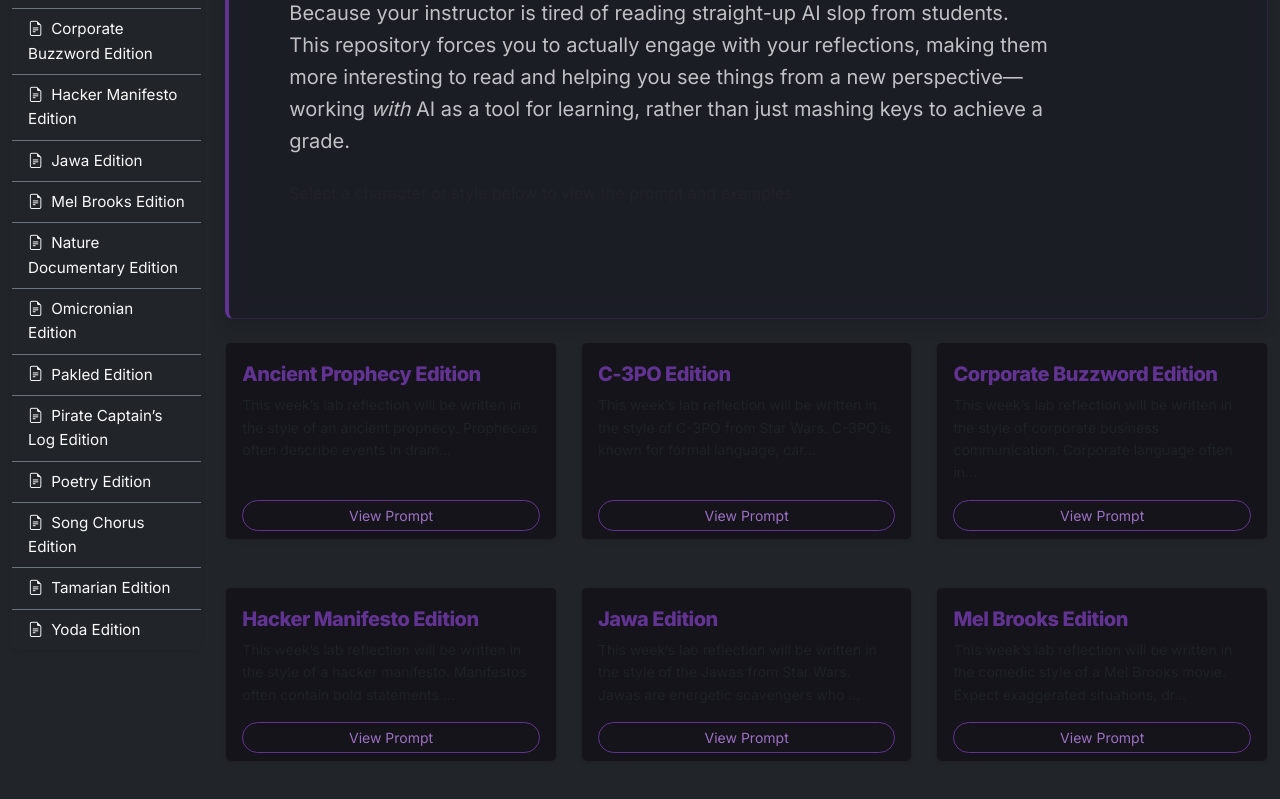
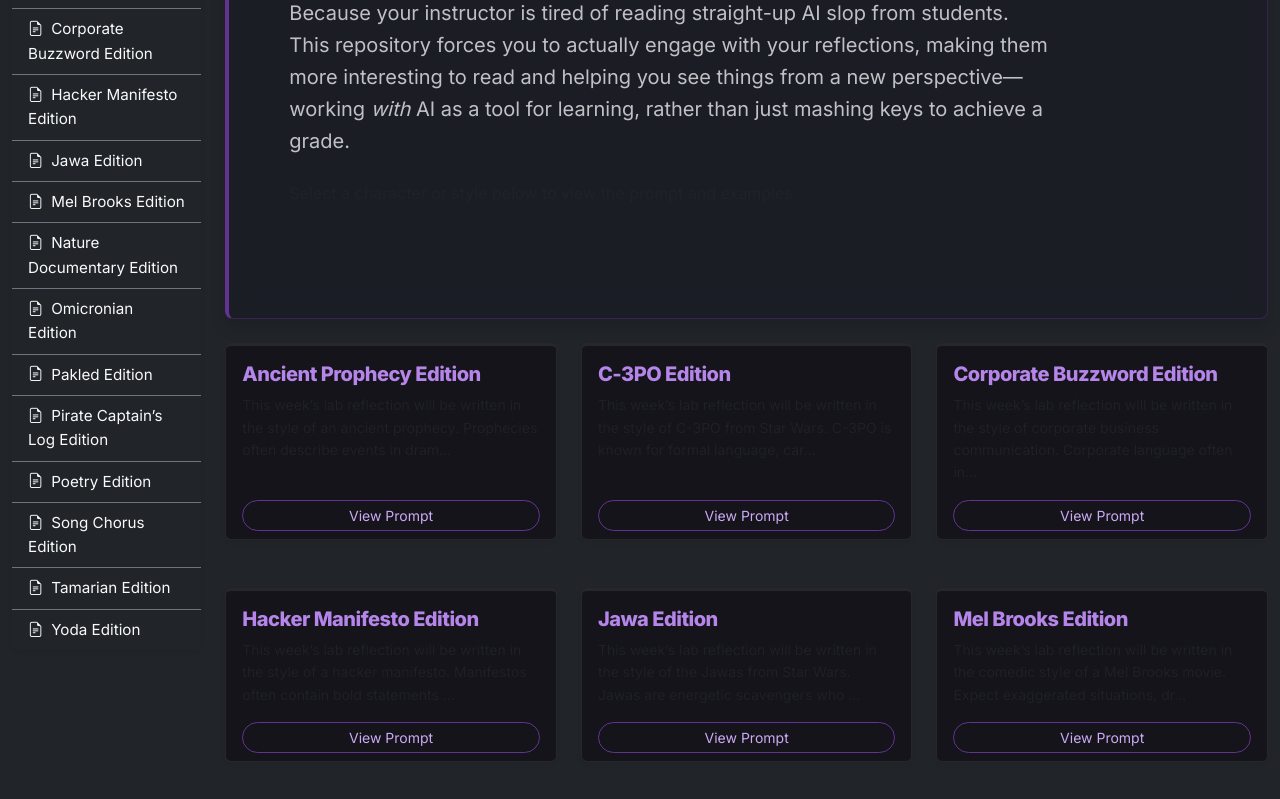
Before and after one commit to alan-stines/reflection-styles-repo, a plain HTML site: page public/index.html in a window 1280 px wide. Shown: the part 257-1056 px from the top of the page. Drawn offline with nearby package versions, Linux system fonts and the light colour scheme.

Commit message:
color contrast fixes

```diff
--- a/public/style.css
+++ b/public/style.css
@@ -1,12 +1,13 @@
 :root {
     --bs-body-bg: #0f0f13;
-    --bs-body-color: #e2e2e2;
+    --bs-body-color: #f1f1f1;
     --primary-accent: #633393;
+    --primary-text: #b685ea; /* Lighter tint for accessible text on dark BG */
     --primary-hover: #7b42b5;
-    --secondary-accent: #9d70c4;
+    --secondary-accent: #ccaaf5; /* Lightened secondary accent */
     --darker-bg: #14141a;
     --glass-bg: rgba(26, 26, 36, 0.7);
-    --glass-border: rgba(99, 51, 147, 0.3);
+    --glass-border: rgba(99, 51, 147, 0.4);
 }
 
 body {
@@ -23,7 +24,7 @@
 }
 
 .text-primary-accent {
-    color: var(--primary-accent) !important;
+    color: var(--primary-text) !important;
 }
 
 .text-secondary-accent {
@@ -63,15 +64,16 @@
 /* Cards Animation */
 .style-card {
     background: var(--darker-bg);
-    border: 1px solid rgba(255,255,255,0.05) !important;
+    border: 1px solid rgba(255,255,255,0.08) !important;
     transition: all 0.3s cubic-bezier(0.25, 0.8, 0.25, 1);
-    border-top: 3px solid transparent !important;
+    border-top: 3px solid rgba(255,255,255,0.08) !important;
 }
 
 .style-card:hover {
     transform: translateY(-5px);
     box-shadow: 0 10px 20px rgba(0,0,0,0.5) !important;
-    border-top: 3px solid var(--primary-accent) !important;
+    border-top: 3px solid var(--primary-text) !important;
+    background: #181822;
 }
 
 /* Sidebar Styling */
--- a/src/style.css
+++ b/src/style.css
@@ -1,12 +1,13 @@
 :root {
     --bs-body-bg: #0f0f13;
-    --bs-body-color: #e2e2e2;
+    --bs-body-color: #f1f1f1;
     --primary-accent: #633393;
+    --primary-text: #b685ea; /* Lighter tint for accessible text on dark BG */
     --primary-hover: #7b42b5;
-    --secondary-accent: #9d70c4;
+    --secondary-accent: #ccaaf5; /* Lightened secondary accent */
     --darker-bg: #14141a;
     --glass-bg: rgba(26, 26, 36, 0.7);
-    --glass-border: rgba(99, 51, 147, 0.3);
+    --glass-border: rgba(99, 51, 147, 0.4);
 }
 
 body {
@@ -23,7 +24,7 @@
 }
 
 .text-primary-accent {
-    color: var(--primary-accent) !important;
+    color: var(--primary-text) !important;
 }
 
 .text-secondary-accent {
@@ -63,15 +64,16 @@
 /* Cards Animation */
 .style-card {
     background: var(--darker-bg);
-    border: 1px solid rgba(255,255,255,0.05) !important;
+    border: 1px solid rgba(255,255,255,0.08) !important;
     transition: all 0.3s cubic-bezier(0.25, 0.8, 0.25, 1);
-    border-top: 3px solid transparent !important;
+    border-top: 3px solid rgba(255,255,255,0.08) !important;
 }
 
 .style-card:hover {
     transform: translateY(-5px);
     box-shadow: 0 10px 20px rgba(0,0,0,0.5) !important;
-    border-top: 3px solid var(--primary-accent) !important;
+    border-top: 3px solid var(--primary-text) !important;
+    background: #181822;
 }
 
 /* Sidebar Styling */
```
